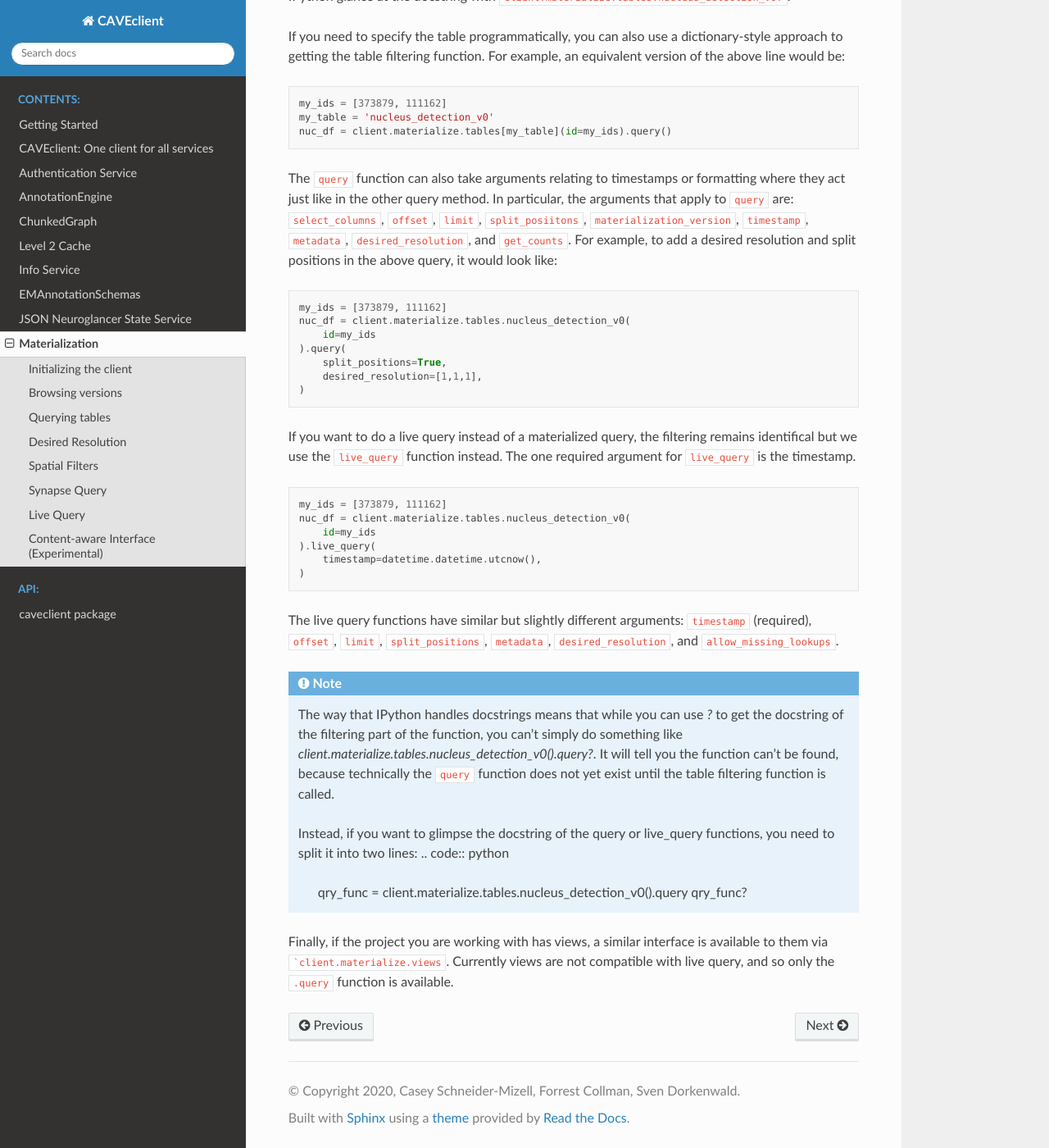
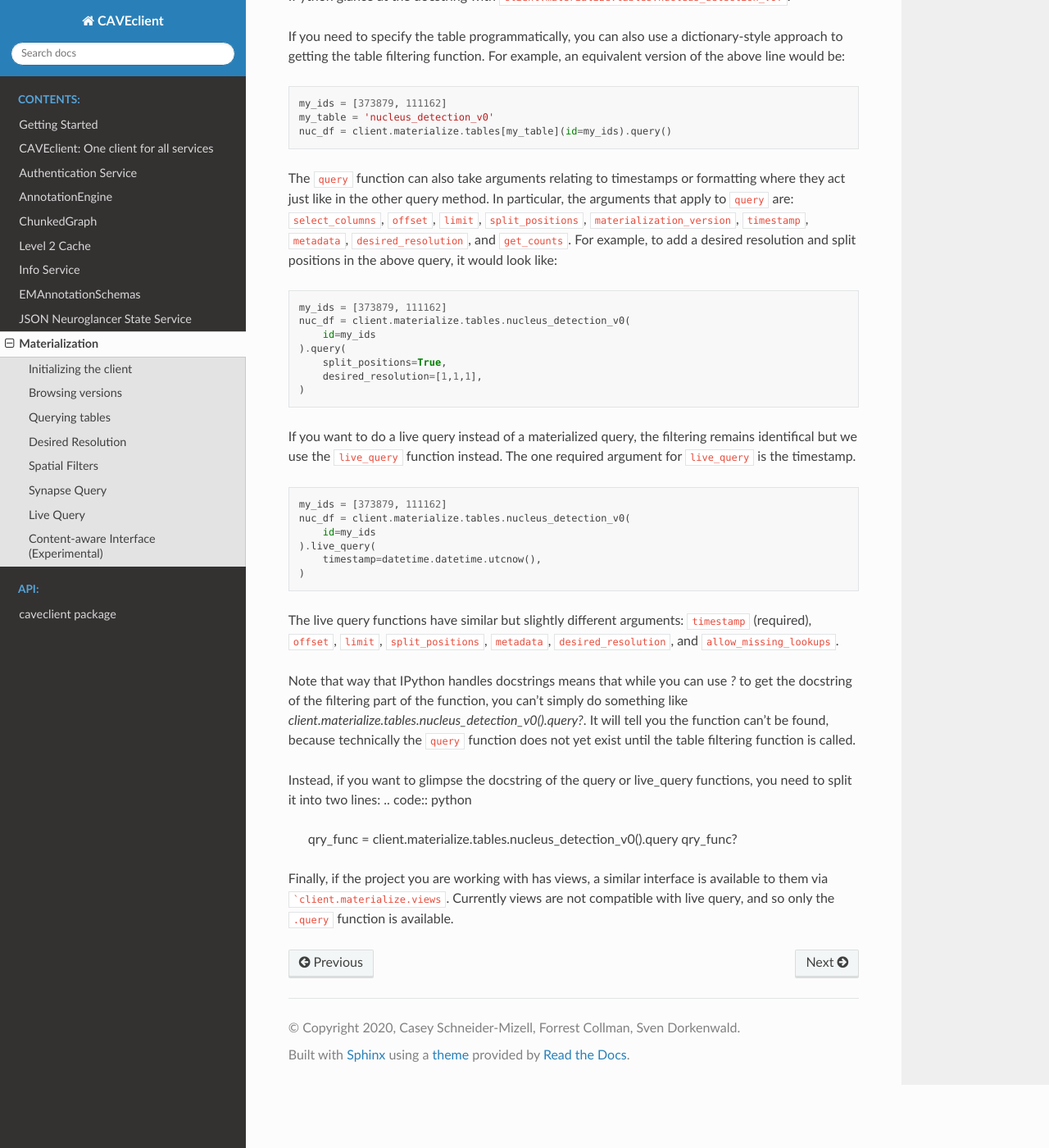
Before and after one commit to CAVEconnectome/CAVEclient, a Sphinx documentation site: the page built from docs/guide/materialization.rst, in a window 1280 px wide and 1400 px high, scrolled down 6092 px. Shown: the whole window at 82% size. Built offline with Sphinx 7.4.7 and the Read the Docs theme 2.0.0, drawn with Linux system fonts in a browser that asks for light colours.

Commit message:
spelling and formatting

````diff
--- a/docs/guide/materialization.rst
+++ b/docs/guide/materialization.rst
@@ -289,7 +289,7 @@ For example, an equivalent version of the above line would be:
     nuc_df = client.materialize.tables[my_table](id=my_ids).query()
 
 The ``query`` function can also take arguments relating to timestamps or formatting where they act just like in the other query method.
-In particular, the arguments that apply to ``query`` are: ``select_columns``, ``offset``, ``limit``, ``split_posiitons``, ``materialization_version``,
+In particular, the arguments that apply to ``query`` are: ``select_columns``, ``offset``, ``limit``, ``split_positions``, ``materialization_version``,
 ``timestamp``, ``metadata``, ``desired_resolution``, and ``get_counts``.
 For example, to add a desired resolution and split positions in the above query, it would look like:
 
@@ -318,17 +318,15 @@ The one required argument for ``live_query`` is the timestamp.
 The live query functions have similar but slightly different arguments: ``timestamp`` (required), ``offset``, ``limit``, ``split_positions``,
 ``metadata``, ``desired_resolution``, and ``allow_missing_lookups``.
 
-.. note ::
+Note that way that IPython handles docstrings means that while you can use `?` to get the docstring of the filtering part of the function,
+you can't simply do something like `client.materialize.tables.nucleus_detection_v0().query?`. It will tell you the function can't be found,
+because technically the ``query`` function does not yet exist until the table filtering function is called.
 
-    The way that IPython handles docstrings means that while you can use `?` to get the docstring of the filtering part of the function,
-    you can't simply do something like `client.materialize.tables.nucleus_detection_v0().query?`. It will tell you the function can't be found,
-    because technically the ``query`` function does not yet exist until the table filtering function is called.
+Instead, if you want to glimpse the docstring of the query or live_query functions, you need to split it into two lines:
+.. code:: python
 
-    Instead, if you want to glimpse the docstring of the query or live_query functions, you need to split it into two lines:
-    .. code:: python
-
-        qry_func = client.materialize.tables.nucleus_detection_v0().query
-        qry_func?
+    qry_func = client.materialize.tables.nucleus_detection_v0().query
+    qry_func?
 
 Finally, if the project you are working with has views, a similar interface is available to them via ```client.materialize.views``.
 Currently views are not compatible with live query, and so only the ``.query`` function is available.
````
